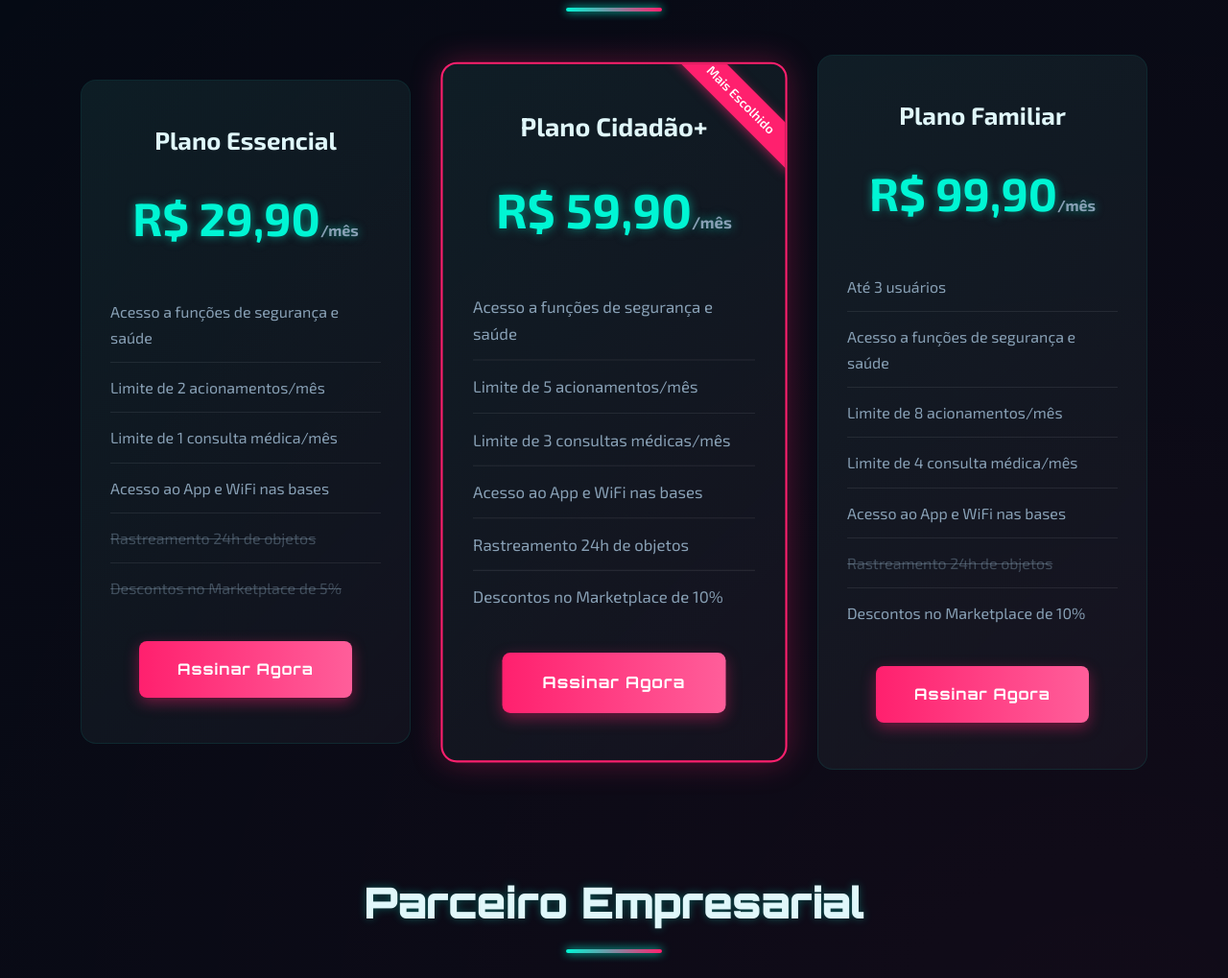
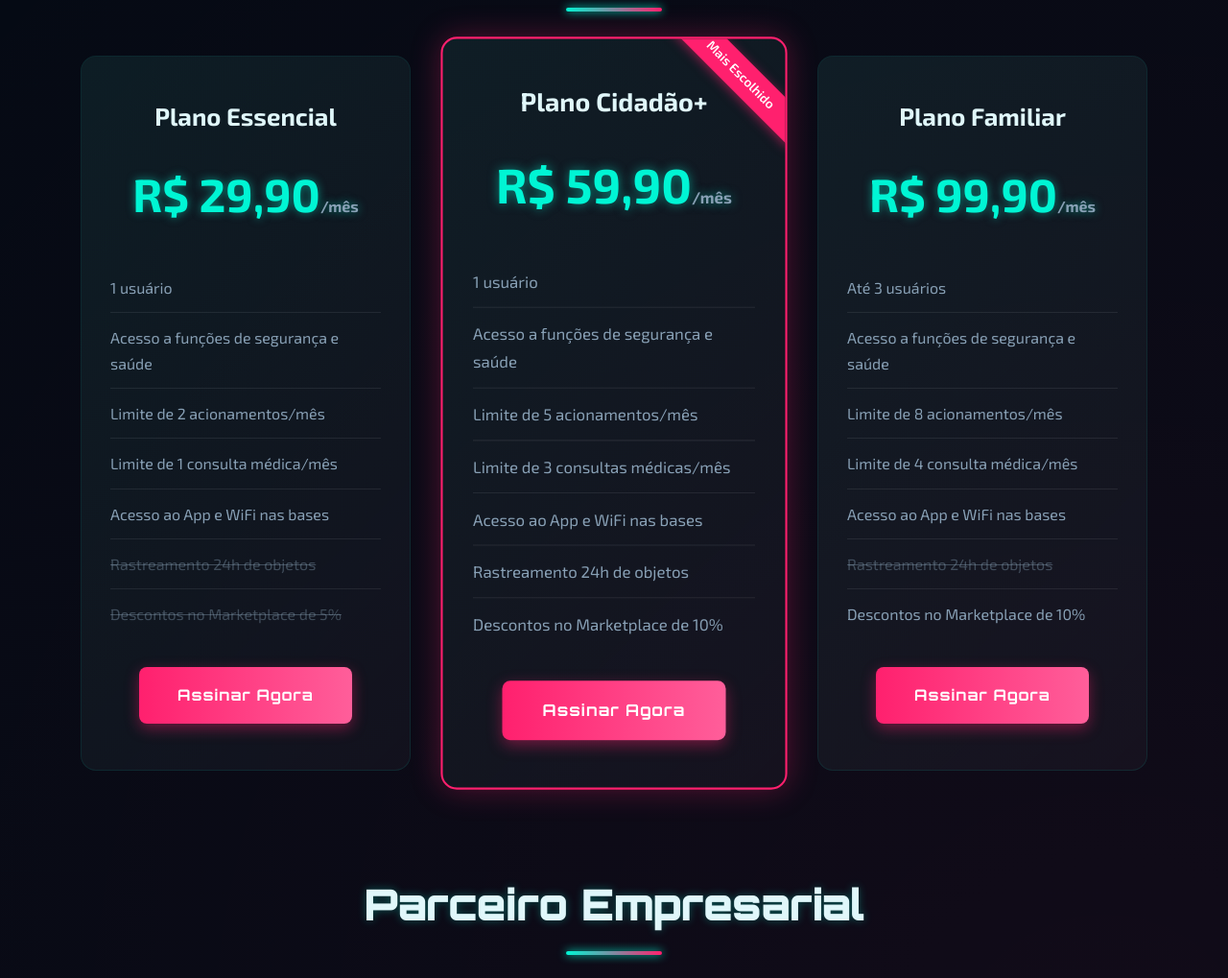
Before and after one commit to sperbtrader/cidadaoai, a plain HTML site: page index.html in a window 1280 px wide. Shown: the part 6988-8007 px from the top of the page at 96% size. Drawn offline with Linux system fonts and the light colour scheme.

Commit message:
Update index.html

```diff
--- a/index.html
+++ b/index.html
@@ -1175,6 +1175,7 @@ fazendo as cidades mais efientes saudáveis e seguras.
                     <h3 class="plan-name">Plano Essencial</h3>
                     <div class="plan-price">R$ 29,90<span>/mês</span></div>
                     <ul class="plan-features">
+                        <li>1 usuário</li>
                         <li>Acesso a funções de segurança e saúde</li>
                         <li>Limite de 2 acionamentos/mês</li>
                         <li>Limite de 1 consulta médica/mês</li>
@@ -1190,6 +1191,7 @@ fazendo as cidades mais efientes saudáveis e seguras.
                     <h3 class="plan-name">Plano Cidadão+</h3>
                     <div class="plan-price">R$ 59,90<span>/mês</span></div>
                     <ul class="plan-features">
+                        <li>1 usuário</li>
                         <li>Acesso a funções de segurança e saúde</li>
                         <li>Limite de 5 acionamentos/mês</li>
                         <li>Limite de 3 consultas médicas/mês</li>
```
